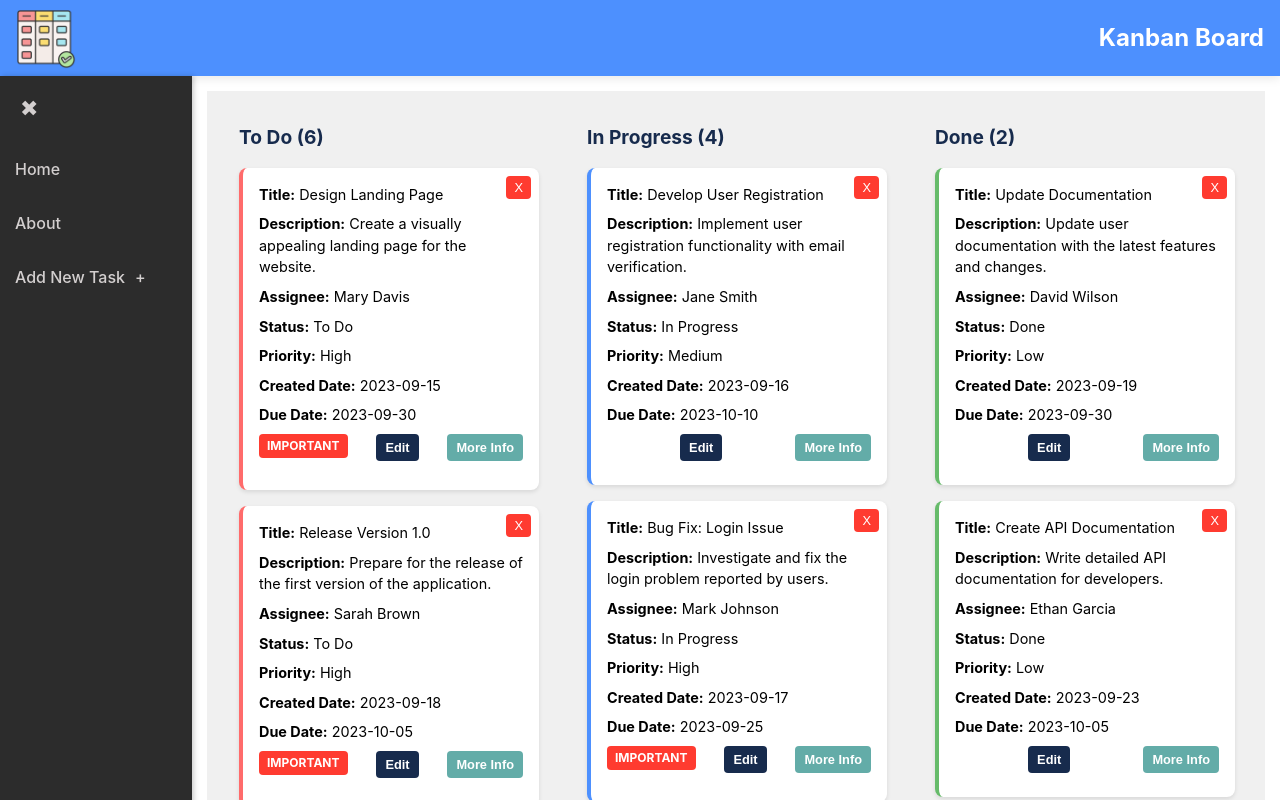
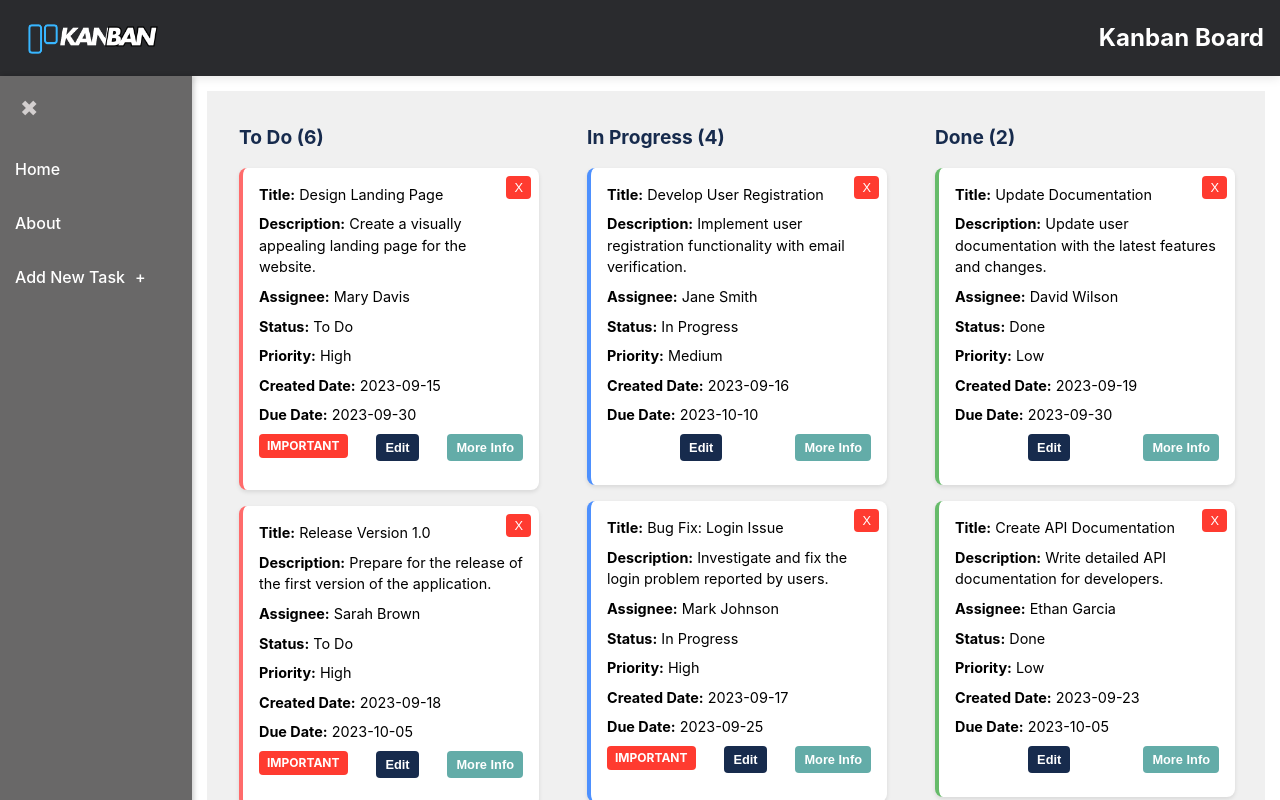
Before and after one commit to abussafilx/MiniProject_Kanban, a React (Vite) app: page / in a window 1280 px wide. Shown: the top 800 px of the page. Built offline with nearby package versions, Linux system fonts and the light colour scheme.

Commit message:
implement branding

```diff
--- a/index.html
+++ b/index.html
@@ -2,7 +2,7 @@
 <html lang="en">
   <head>
     <meta charset="UTF-8" />
-    <link rel="icon" type="image/svg+xml" href="/vite.svg" />
+    <link rel="icon" type="image/svg+xml" href="./src/assets/images/icon.png" />
     <meta name="viewport" content="width=device-width, initial-scale=1.0" />
     <title>Kanban Board</title>
   </head>
--- a/src/assets/styles/App.css
+++ b/src/assets/styles/App.css
@@ -3,8 +3,8 @@
   width: 15%;
   height: 100%;
   position: fixed;
-  background-color: #2c2c2c;
-  color: #d3cfcf;
+  background-color: #696868;
+  color: #ffffff;
   overflow: hidden;
   transition: width 0.3s ease, background-color 0.3s ease;
   box-shadow: 2px 0 5px rgba(0, 0, 0, 0.2);
@@ -21,7 +21,7 @@
   gap: 10px;
   padding: 15px;
   font-size: 16px;
-  color: #d3cfcf;
+  color: #ffffff;
   text-decoration: none;
   opacity: 1;
   transition: opacity 0.2s ease, background-color 0.2s ease;
@@ -75,7 +75,7 @@
 }
 
 .navbar {
-  background: #4d90fe;
+  background: #2a2b2e;
   padding: 0 1rem;
   box-shadow: 0 2px 10px rgba(0, 0, 0, 0.1);
   display: flex;
@@ -87,7 +87,7 @@
 }
 
 .navbar .logo {
-  width: 60px;
+
   height: 60px;
   margin-top: 8px;
 }
--- a/src/components/Navbar.jsx
+++ b/src/components/Navbar.jsx
@@ -1,5 +1,5 @@
 import { Link } from 'react-router-dom';
-import logo  from '../assets/images/kanban-logo.png';
+import logo  from '../assets/images/logo.png';
 
 const Navbar = () => (
   <nav className='navbar'>
```
Also changed, not shown: src/assets/images/icon.png (added), src/assets/images/logo.png (added).
